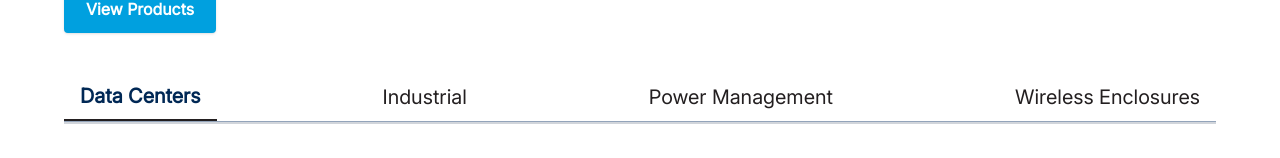
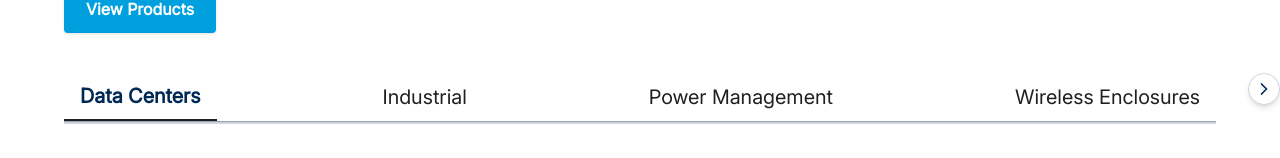
Before and after one commit to rzfzr/challenge-thinklogic, a Vue app: page / in a window 1280 px wide. Shown: the part 289-447 px from the top of the page. Built offline with nearby package versions, Linux system fonts and the light colour scheme.

Commit message:
Adding scrolling button

```diff
--- a/src/components/TabNavigator.vue
+++ b/src/components/TabNavigator.vue
@@ -1,6 +1,7 @@
 <template>
     <div class="flex space-x-4 overflow-x-auto border-b-2 border-gray-300 lg:pt-[0px] pt-[40px]">
-        <div class="flex-grow  border-b border-[#93a4ba] justify-between items-center inline-flex">
+        <div id="scroll-container"
+            class="overflow-hidden flex-grow  border-b border-[#93a4ba] justify-between items-center inline-flex">
             <div v-for="tab in tabs" :key="tab" @click="$emit('tab-selected', tab)"
                 :class="[tab === selectedTab ? 'self-stretch  border-b-2 border-[#231f20] justify-start items-start gap-2 flex' : '']"
                 class="whitespace-nowrap">
@@ -13,6 +14,15 @@
                 </button>
             </div>
         </div>
+        <button @click="scrollTabs('right')"
+            class="absolute right-0 flex items-center justify-center w-8 h-8 p-1 bg-white border border-gray-300 rounded-full shadow-md lg:hidden">
+            <svg width="20" height="20" viewBox="0 0 20 20" fill="none" xmlns="http://www.w3.org/2000/svg">
+                <g id="chevron-right">
+                    <path id="Icon" d="M7.5 15L12.5 10L7.5 5" stroke="#002855" stroke-width="1.67"
+                        stroke-linecap="round" stroke-linejoin="round" />
+                </g>
+            </svg>
+        </button>
     </div>
 </template>
 
@@ -21,6 +31,15 @@ export default {
     props: {
         tabs: Array,
         selectedTab: String
-    }
+    },
+    methods: {
+        scrollTabs(direction) {
+            const tabContainer = this.$el.querySelector('#scroll-container')
+            const scrollAmount = 150
+            if (direction === 'right') {
+                tabContainer.scrollLeft += scrollAmount
+            }
+        },
+    },
 }
 </script>
```
